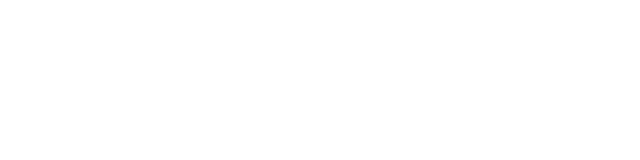
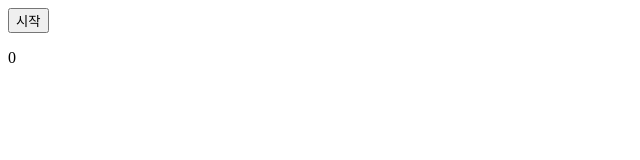
Before and after one commit to ShineTiger/7-squrt, a React (Create React App) app: page / in a window 1280 px wide. Before the commit this address had no page. Shown: the top 160 px of the page, without its empty margins (0-640 px from the left). Built offline with nearby package versions, Linux system fonts and the light colour scheme.

Commit message:
:sparkles: main페이지를 Ready로 변경

```diff
--- a/src/App.tsx
+++ b/src/App.tsx
@@ -6,7 +6,7 @@
   return (
     <BrowserRouter>
       <Routes>
-        <Route path="/Ready" element={<Ready />} />
+        <Route path="/" element={<Ready />} />
         <Route path="/Main" element={<Main />} />
       </Routes>
     </BrowserRouter>
```
